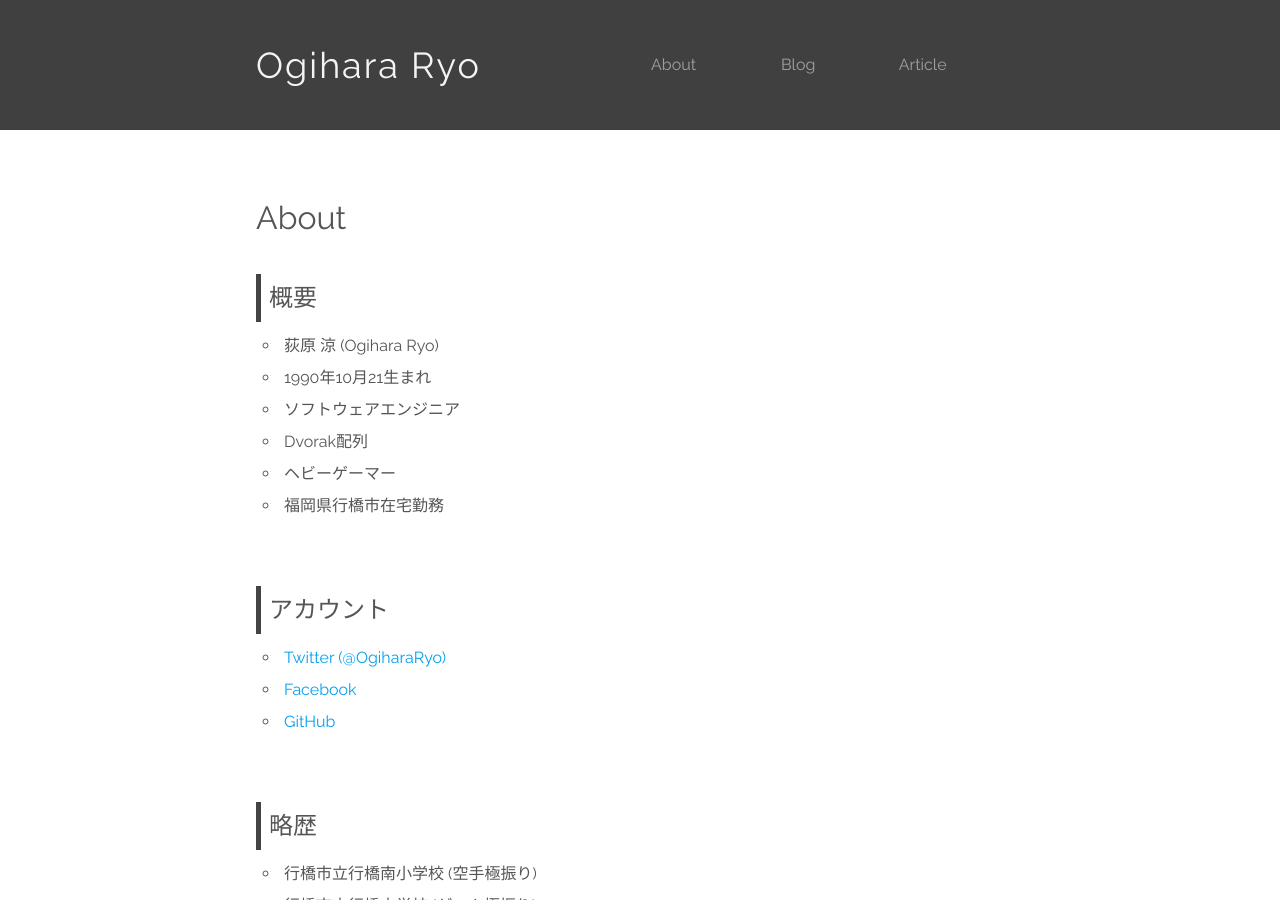
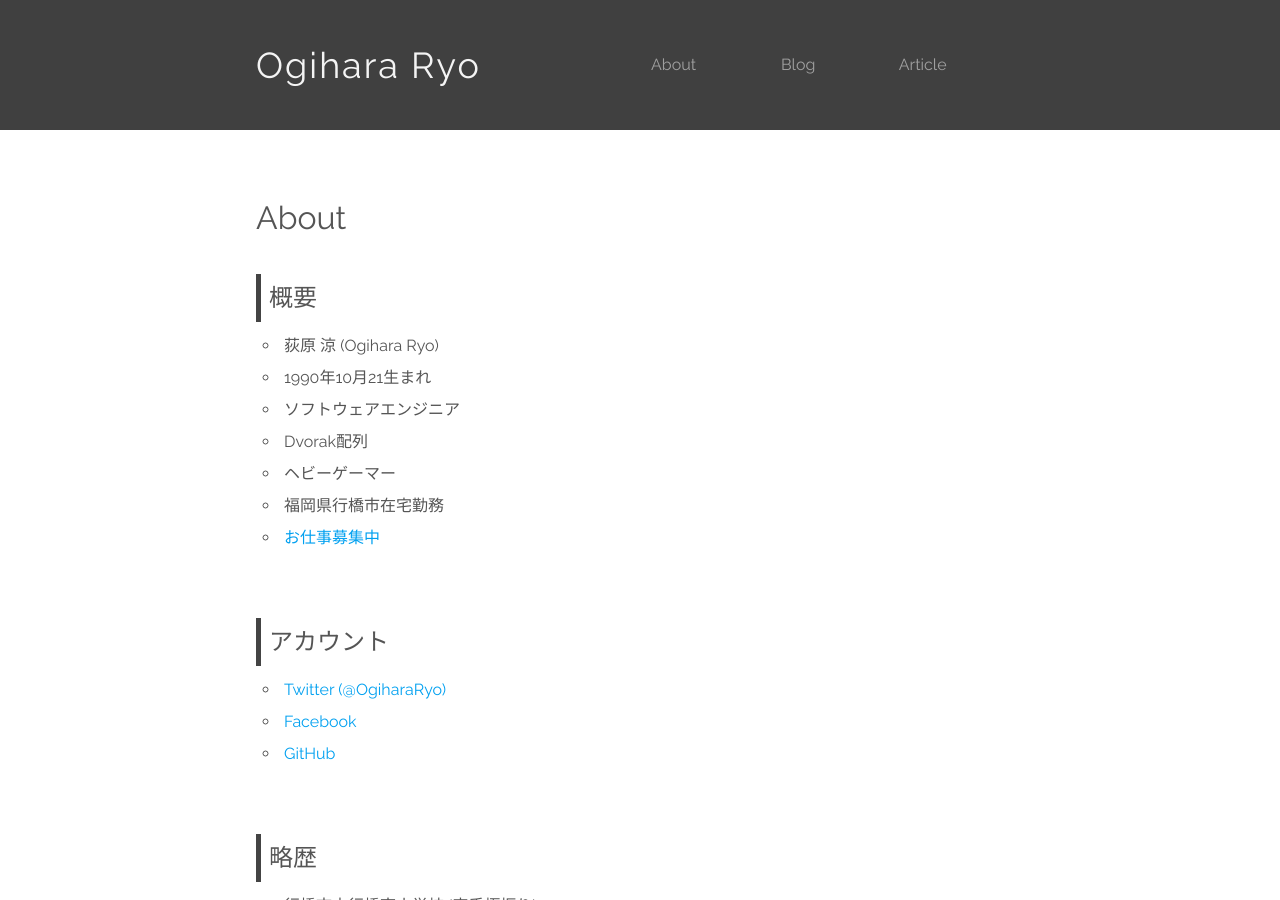
Before and after one commit to ryo-ryukalice/ogihara-ryo.github.io, a Jekyll site: the page built from about.html, in a window 1280 px wide and 900 px high. Built offline with Jekyll 4.4.1, drawn with Linux system fonts in a browser that asks for light colours; nearby versions of some CDN libraries.

Commit message:
Update about

```diff
--- a/about.html
+++ b/about.html
@@ -15,6 +15,7 @@ permalink: /about
   <li>Dvorak配列</li>
   <li>ヘビーゲーマー</li>
   <li>福岡県行橋市在宅勤務</li>
+  <li><a href="https://ogihara-ryo.github.io/business">お仕事募集中</a>
 </ul>
 
 <h2>アカウント</h2>
```
